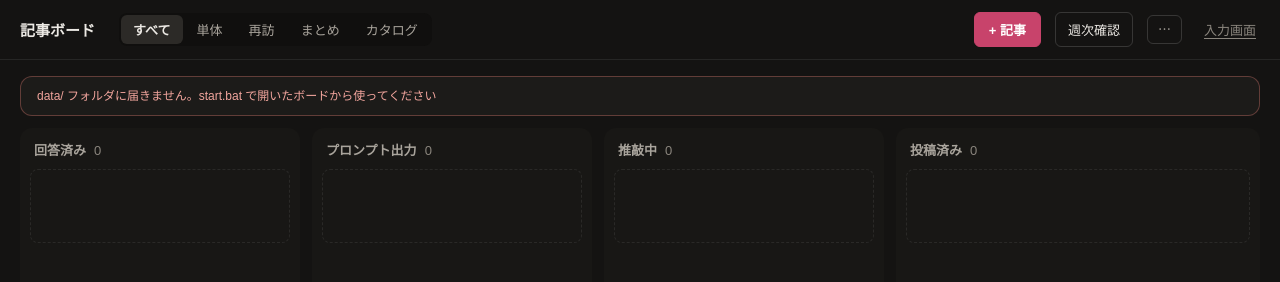
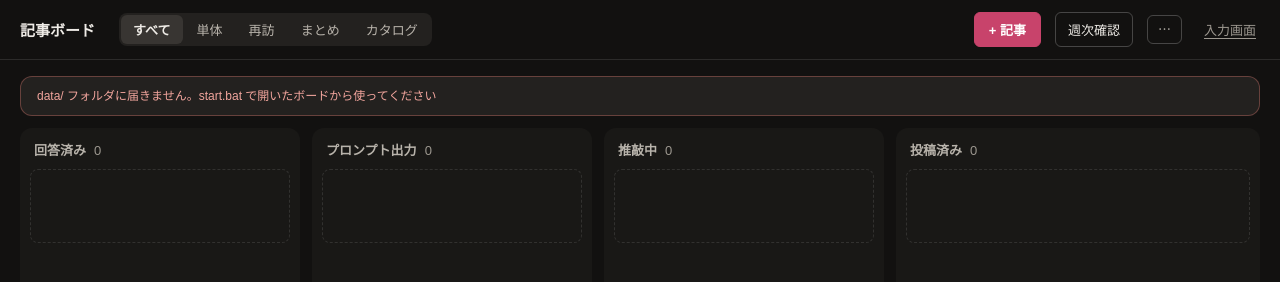
Before and after one commit to 15hidako/ME_report_writing, a website built with Vite: page board.html in a window 1280 px wide. Built offline with nearby package versions, Linux system fonts and the light colour scheme; no server answers.

Commit message:
style: カードと入力欄を背景から見分けやすい配色にする
面どうしの明るさの差が小さく、カードや入力欄が背景に埋もれていたため調整した。

- セクション・カードの面を明るくし、入力欄は周りの面より一段暗くして枠線を強めた
- ボードのカードに専用の面色と枠線を設け、列から浮いて見えるようにした
- 区切り線と補助の文字色を引き上げ、補助文字もカード上でAA(4.5:1)を保つようにした
- theme-color とmanifestの背景色を新しい背景色に合わせた

Co-Authored-By: Claude Opus 5.5 <noreply@anthropic.com>

```diff
--- a/board.html
+++ b/board.html
@@ -2,9 +2,9 @@
 <html lang="ja">
 <head>
   <meta charset="UTF-8" />
-  <style>html { background: #141312; color: #ece9e4; color-scheme: dark; }</style>
+  <style>html { background: #121110; color: #eeebe6; color-scheme: dark; }</style>
   <meta name="viewport" content="width=device-width, initial-scale=1.0" />
-  <meta name="theme-color" content="#141312" />
+  <meta name="theme-color" content="#121110" />
   <link rel="manifest" href="./board.webmanifest" />
   <link rel="icon" type="image/svg+xml" href="./favicon.svg" />
   <title>記事ボード | ME Report Writer</title>
--- a/src/board/board.css
+++ b/src/board/board.css
@@ -1,7 +1,9 @@
 /* 記事ボード(PC専用)。styles.css のトークンを土台に、ボード固有の値をここで定義する */
 .board-page {
-  --b-column: #181715;
-  --b-tray: #171614;
+  --b-column: #191816;
+  --b-card: #2b2926;
+  --b-card-edge: rgb(255 255 255 / 0.14);
+  --b-tray: #1d1c1a;
   --b-fast: 120ms;
 
   display: flex;
@@ -25,7 +27,7 @@
 }
 .board-header h1 { margin: 0; color: var(--ink); font-size: 15px; font-weight: 700; }
 /* 記事タイプの絞り込み。選んだものは面の明るさで示し、アクセント色は使わない */
-.board-header .chips { margin: 0; gap: 2px; padding: 2px; border-radius: var(--r-card); background: var(--well); }
+.board-header .chips { margin: 0; gap: 2px; padding: 2px; border-radius: var(--r-card); background: var(--sheet); }
 .board-header .chip {
   min-height: 0;
   padding: 5px 12px;
@@ -34,7 +36,7 @@
   font-size: 13px;
   cursor: pointer;
 }
-.board-header .chip:hover { background: var(--sheet); color: var(--ink); }
+.board-header .chip:hover { background: var(--sheet-raised); color: var(--ink); }
 .board-header .chip.on { background: var(--sheet-hover); color: var(--ink); font-weight: 600; }
 
 .board-tools { display: flex; flex-wrap: wrap; align-items: center; gap: 6px; margin-left: auto; }
@@ -277,9 +279,9 @@
 .board-card {
   flex: none;
   padding: 10px 12px 12px;
-  border: 1px solid var(--rule);
+  border: 1px solid var(--b-card-edge);
   border-radius: var(--r-card);
-  background: var(--sheet);
+  background: var(--b-card);
   cursor: grab;
   transition: border-color var(--b-fast) var(--ease-out);
 }
@@ -357,7 +359,7 @@
 /* 入力画面から開いたカード。輪郭を2回だけ点けて場所を示す */
 .board-card.revealed { animation: board-card-reveal 700ms var(--ease-out) 2; }
 @keyframes board-card-reveal {
-  0%, 100% { border-color: var(--rule); }
+  0%, 100% { border-color: var(--b-card-edge); }
   40% { border-color: var(--rose); }
 }
 
@@ -458,7 +460,7 @@
   padding: 8px 10px 10px;
   border: 1px solid color-mix(in srgb, var(--att) 35%, transparent);
   border-radius: var(--r-control);
-  background: color-mix(in srgb, var(--att) 7%, var(--sheet));
+  background: color-mix(in srgb, var(--att) 8%, var(--b-card));
 }
 .track[data-attention="absent"] { --att: var(--alert); }
 
--- a/src/styles.css
+++ b/src/styles.css
@@ -3,22 +3,22 @@
  * 色は意味のあるところにだけ使う: rose は主操作と選択、star は評価、ok/warn/alert は状態。
  */
 :root {
-  --desk: #141312;
-  --sheet: #1c1b19;
-  --sheet-raised: #252321;
-  --sheet-hover: #2c2a27;
-  --well: #100f0e;
-  --rule: rgb(255 255 255 / 0.08);
-  --rule-strong: rgb(255 255 255 / 0.15);
-  --ink: #ece9e4;
-  --ink-dim: #a9a49c;
-  --ink-faint: #8a857d;
+  --desk: #121110;
+  --sheet: #23211f;
+  --sheet-raised: #2e2c29;
+  --sheet-hover: #383532;
+  --well: #151413;
+  --rule: rgb(255 255 255 / 0.11);
+  --rule-strong: rgb(255 255 255 / 0.22);
+  --ink: #eeebe6;
+  --ink-dim: #b8b3ab;
+  --ink-faint: #9c978f;
   --rose: #c8436b;
   --rose-hover: #d4517a;
   --rose-ink: #f09ab2;
   --rose-wash: rgb(200 67 107 / 0.16);
   --star: #e3b04b;
-  --star-off: #3a3733;
+  --star-off: #48443f;
   --ok: #86c595;
   --warn: #d8a650;
   --alert: #e57b72;
```
Also changed, not shown: index.html (+2 -2 lines), public/board.webmanifest, public/manifest.webmanifest.
